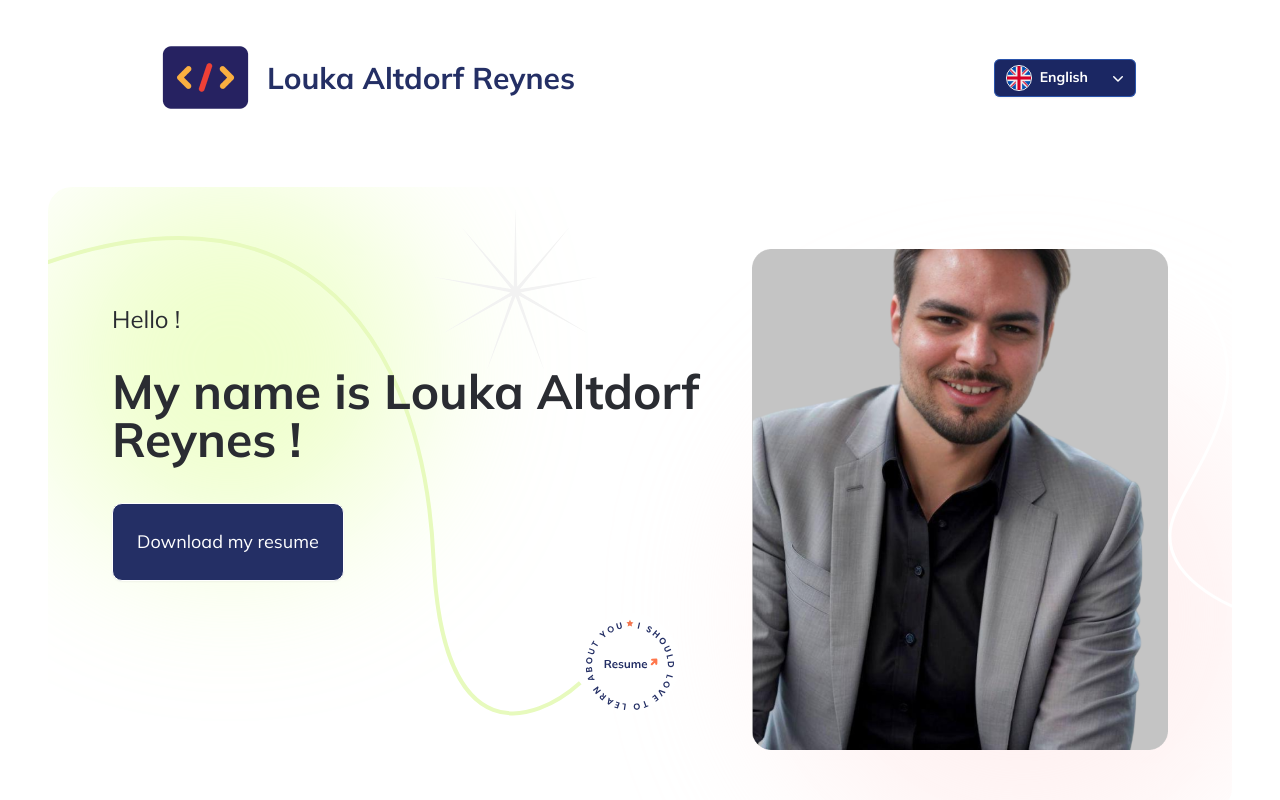
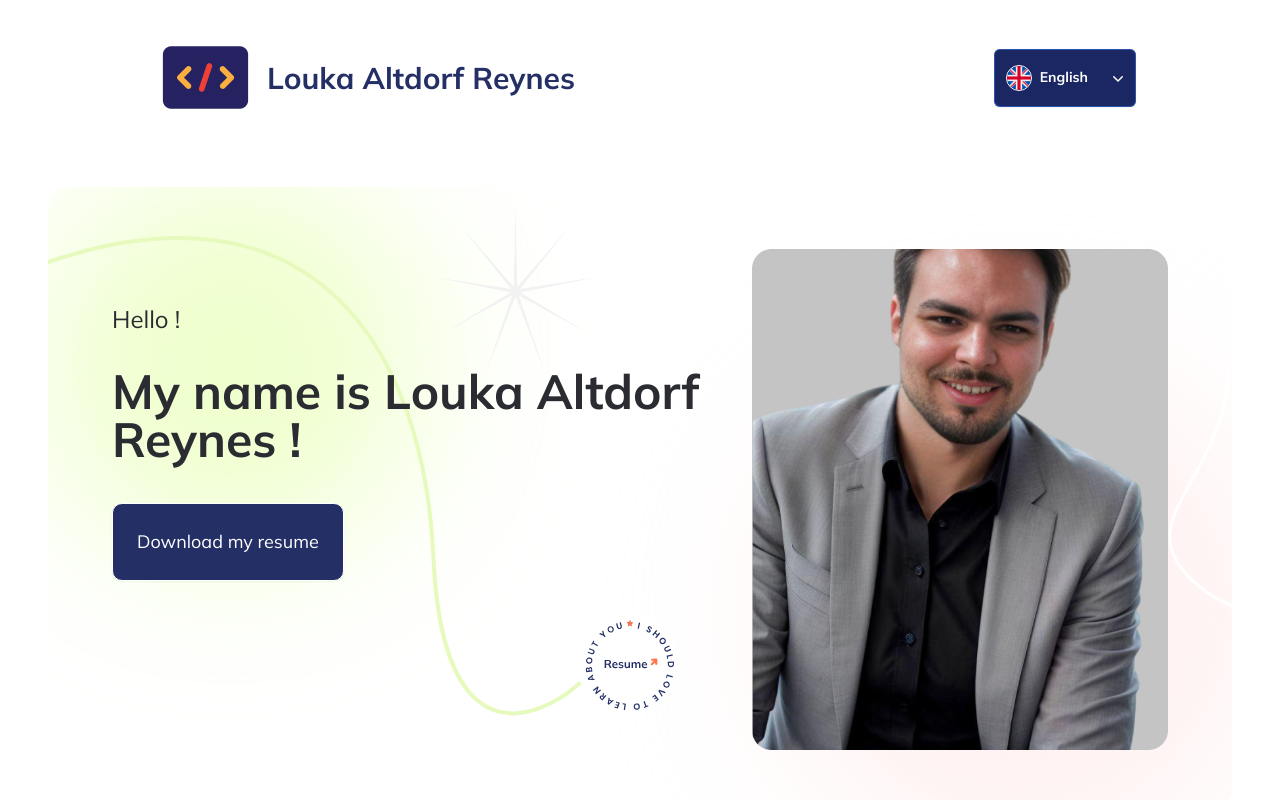
Before and after one commit to 0n3m0r3/personal, a Next.js app: page /en in a window 1280 px wide. Shown: the top 800 px of the page. Built offline with nearby package versions, Linux system fonts and the light colour scheme.

Commit message:
Enhance Select component styling with additional padding for improved layout

```diff
--- a/src/components/Header/Select.tsx
+++ b/src/components/Header/Select.tsx
@@ -64,7 +64,7 @@ export default function Select() {
       {({ open }: { open: boolean }) => (
         <>
           <div className="relative z-40 font-sans">
-            <Listbox.Button className="flex w-full cursor-default rounded-md bg-primary-dark py-1.5 pl-3 pr-10 text-left text-gray-900 shadow-sm ring-1 ring-inset ring-gray-300 focus:outline-none focus:ring-2 focus:ring-indigo-600 sm:text-sm sm:leading-6 hover:cursor-pointer">
+            <Listbox.Button className="flex w-full cursor-default rounded-md bg-primary-dark py-1.5 md:py-4 pl-3 pr-10 text-left text-gray-900 shadow-sm ring-1 ring-inset ring-gray-300 focus:outline-none focus:ring-2 focus:ring-indigo-600 sm:text-sm sm:leading-6 hover:cursor-pointer px-8">
               <span className="flex items-center border-white border-solid border rounded-full">
                 <img
                   src={selected.flag.src}
```
